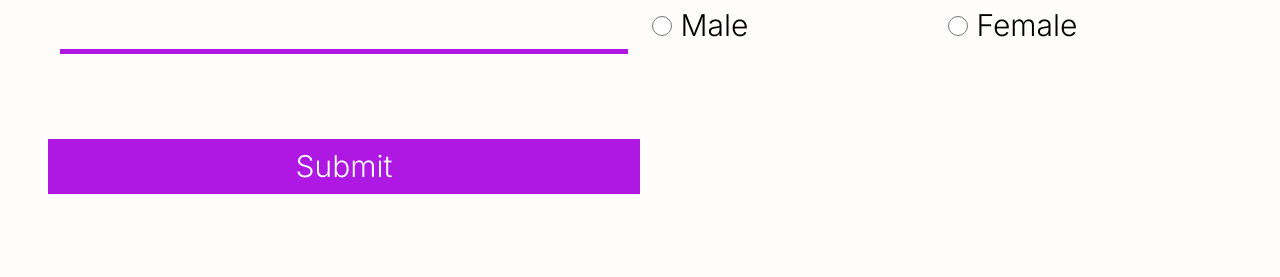
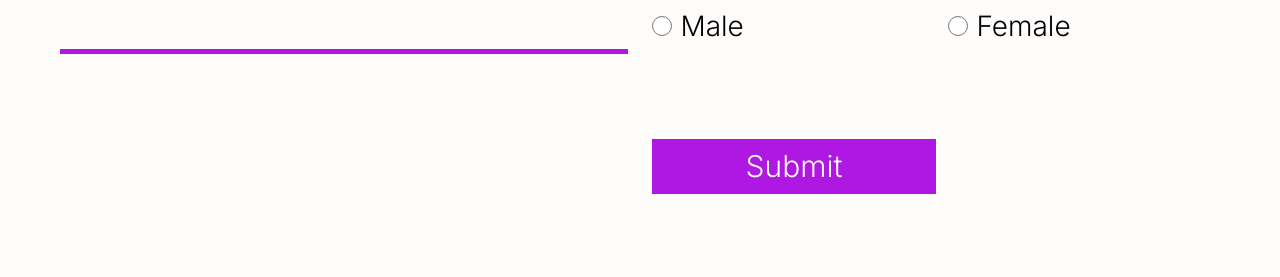
Before and after one commit to trandbthai/capstone_api, a plain HTML site: page pages/register.html in a window 1280 px wide. Shown: the part 523-800 px from the top of the page. Drawn offline with nearby package versions, Linux system fonts and the light colour scheme.

Commit message:
responsive

```diff
--- a/pages/register.html
+++ b/pages/register.html
@@ -221,8 +221,10 @@
                 </div>
               </div>
             </div>
-            <div class="blank"></div>
-            <button id="btn-submit" class="btn-submit">Submit</button>
+            <div class="blank col-lg-6 col-md-6 col-sm-12 col-xs-12"></div>
+            <div class="col-lg-6 col-md-6 col-sm-12 col-xs-12">
+              <button id="btn-submit " class="btn-submit">Submit</button>
+            </div>
           </div>
         </form>
       </div>
@@ -269,7 +271,7 @@
               <p>Be the first to know about new products and special offers.</p>
               <a href="" class="red">Sign up now</a>
             </div>
-            <div class="gift">
+            <div class="gift col-lg-4 col-md-4 col-sm-12 col-xs-12">
               <h3>Gift cards</h3>
               <p>Give the gift that always fits.</p>
               <a href="" class="red">View cards</a>
--- a/scss/register.scss
+++ b/scss/register.scss
@@ -125,7 +125,7 @@ ul {
           }
         }
         label {
-          margin-right: 40px;
+          font-size: 28px;
         }
       }
       .txt-input {
```
Also changed, not shown: css/register.css, css/register.min.css.
